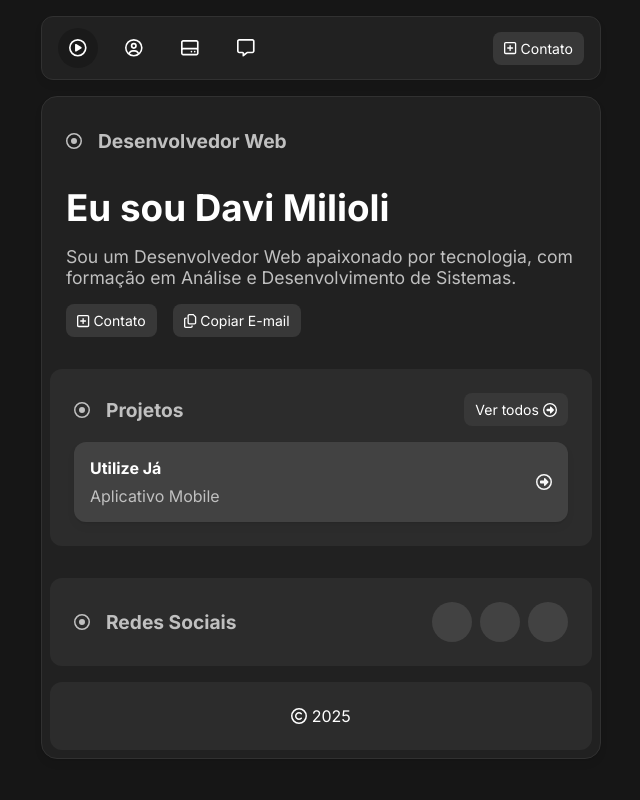
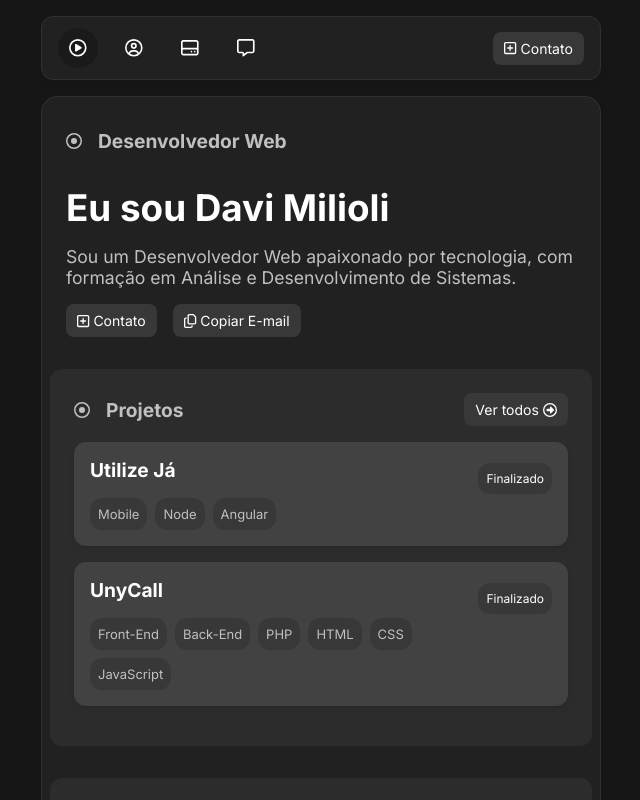
Before and after one commit to DaviMilioli/DaviMilioli.github.io, an Angular app: page / in a window 1280 px wide. Shown: the top 800 px of the page, without its empty margins (319-959 px from the left). Built offline with nearby package versions, Linux system fonts and the light colour scheme.

Commit message:
service e lista de projetos

```diff
--- a/src/app/components/list-projects/list-projects.component.html
+++ b/src/app/components/list-projects/list-projects.component.html
@@ -1,12 +1,17 @@
 
 <div class="projects-list">
-    <a class="projects-list-item">
+    <a class="projects-list-item" *ngFor="let project of projects">
         <div class="projects-list-item-info">
-            <h4>Utilize Já</h4>
-            <p>Aplicativo Mobile</p>
-        </div>
-        <div class="projects-list-item-view">
-            <fa-icon [icon]="faCircleRight"></fa-icon>
+            <div class="projects-list-item-header">
+                <h4>{{ project.name }}</h4>
+                <div class="projects-list-item-status">{{ project.status }}</div>
+            </div>
+            <div class="projects-list-item-footer">
+                <div class="projects-list-item-tags">
+                    <p *ngFor="let plataform of project.plataform">{{ plataform }}</p>
+                    <p *ngFor="let language of project.languages">{{ language  }}</p>
+                </div>
+            </div>
         </div>
     </a>
 </div>
--- a/src/app/components/list-projects/list-projects.component.scss
+++ b/src/app/components/list-projects/list-projects.component.scss
@@ -2,7 +2,6 @@
     .projects-list-item{
         background-color: #424242;
         padding: 1rem;
-        display: flex;
         justify-content: space-between;
         align-items: center;
         width: 100%;
@@ -11,6 +10,8 @@
         opacity: 1;
         transition: .3s;
         cursor: pointer;
+        display: inline-block;
+        margin-bottom: 1rem;
 
         fa-icon{
             color: #f7f7f7;
@@ -23,20 +24,61 @@
             transition: .3s;
             opacity: .9;
 
-            fa-icon{
-                right: -5px;
-            }
         }
 
         .projects-list-item-info{
+
+            .projects-list-item-header{
+                display: flex;
+                align-items: center;
+                justify-content: space-between;
+
+                .projects-list-item-status{
+                    background-color: #383838;
+                    padding: .5rem;
+                    border-radius: 12px;
+                    color: #FFF;
+                    font-size: 12px;
+                }
+            }
+
             h4{
                 color: #FFF;
-                margin-bottom: .5rem;
+                margin-bottom: 1rem;
+                font-size: 1.2rem;
+
             }
 
-            p{
-                color: #C0C0C0;
+            .projects-list-item-footer{
+                display: flex;
+                justify-content: space-between;
+                align-items: center;
+                position: relative;
+
+                .projects-list-item-tags{
+                    display: flex;
+                    align-items: center;
+                    gap: .5rem;
+                    flex-wrap: wrap;
+                    max-width: 80%;
+
+                    p{
+                        color: #C0C0C0;
+                        background-color: #383838;
+                        border-radius: 12px;
+                        padding: .5rem;
+                        text-align: center;
+                        font-size: 13px;
+                    }
+                }
+
+                .projects-list-item-view{
+                    position: absolute;
+                    right: 5px;
+                    bottom: -7px;
+                }
             }
+
         }
     }
 }
--- a/src/app/components/list-projects/list-projects.component.ts
+++ b/src/app/components/list-projects/list-projects.component.ts
@@ -1,5 +1,6 @@
 import { Component } from '@angular/core';
 import { faCircleDot, faCircleRight } from '@fortawesome/free-regular-svg-icons';
+import { ProjectsService, Project } from '../../services/projects.service';
 
 @Component({
   selector: 'app-list-projects',
@@ -8,8 +9,18 @@ import { faCircleDot, faCircleRight } from '@fortawesome/free-regular-svg-icons'
   styleUrl: './list-projects.component.scss'
 })
 export class ListProjectsComponent {
-
   faCircleDot = faCircleDot;
   faCircleRight = faCircleRight;
 
+  constructor(private projectService: ProjectsService){
+    this.getProjects()
+  }
+
+  projects: Project[] = [];
+
+
+  getProjects(){
+    this.projects = this.projectService.getProjects();
+  }
+
 }
--- a/src/app/pages/home/home.component.html
+++ b/src/app/pages/home/home.component.html
@@ -26,7 +26,7 @@
             <h2>Projetos</h2>
         </div>
         <div class="projects-header-action">
-            <a class="btn">Ver todos <fa-icon [icon]="faCircleRight"></fa-icon></a>
+            <a class="btn" [routerLink]="['/projects']">Ver todos <fa-icon [icon]="faCircleRight"></fa-icon></a>
         </div>
     </div>
     <app-list-projects></app-list-projects>
--- /dev/null
+++ b/src/app/services/projects.service.ts
@@ -0,0 +1,31 @@
+import { Injectable } from '@angular/core';
+
+export interface Project {
+  id?: number;
+  name: string;
+  plataform: string[];
+  languages: string[];
+  github: string;
+  status: 'Em Desenvolvimento' | 'Finalizado';
+}
+
+@Injectable({
+  providedIn: 'root'
+})
+export class ProjectsService {
+  private projects: Project[] = [
+    { id: 1, name: 'Utilize Já', plataform: ['Mobile'], languages: ['Node', 'Angular'], github: 'https://github.com/davimilioli/UtilizeJa', status: 'Finalizado'  },
+    { id: 1, name: 'UnyCall', plataform: ['Front-End', 'Back-End'], languages: ['PHP', 'HTML', 'CSS', 'JavaScript'], github: 'https://github.com/davimilioli/unycall', status: 'Finalizado'  },
+  ];
+
+  constructor() { }
+
+  getProjects(): Project[] {
+    return this.projects;
+  }
+
+  getProjectById(id: number): Project | undefined {
+    return this.projects.find(project => project.id === id);
+  }
+
+}
```
Also changed, not shown: 1 other file (tests, documents, lock files or other folders).
